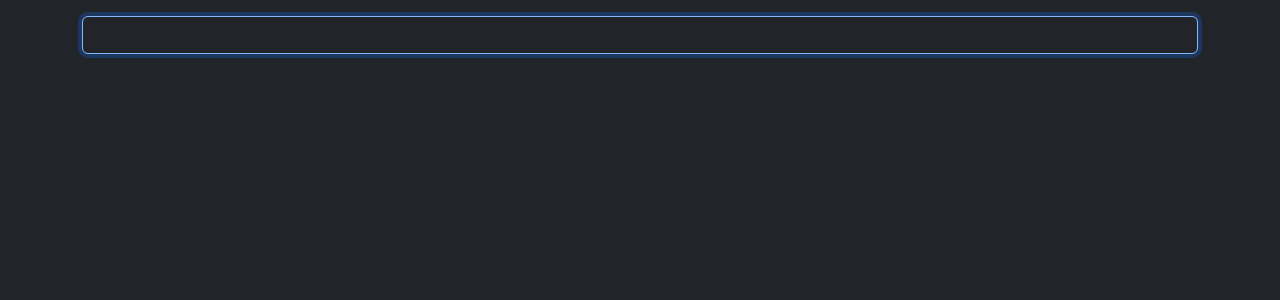
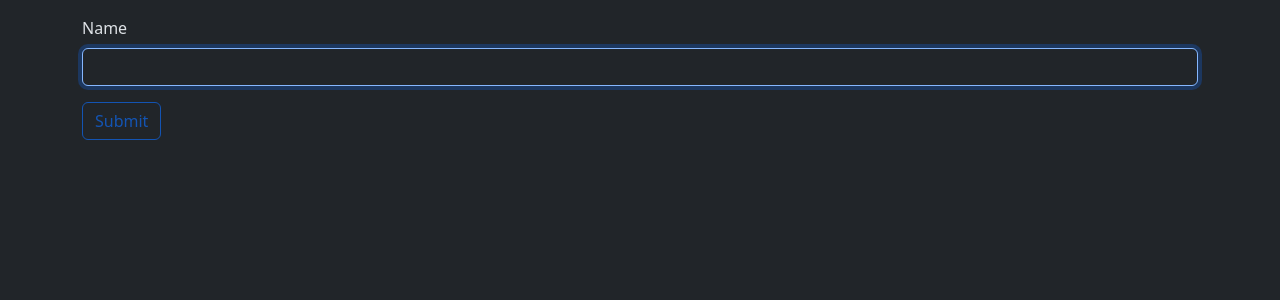
Before and after one commit to zamoosh/react-first, a React (Vite) app: page / in a window 1280 px wide. Shown: the top 300 px of the page. Built offline with nearby package versions, Linux system fonts and the light colour scheme.

Commit message:
set focuse using react hook form and zod

```diff
--- a/src/App.tsx
+++ b/src/App.tsx
@@ -1,10 +1,24 @@
 import { useEffect, useRef } from "react";
+import { z } from "zod";
+import { useForm } from "react-hook-form";
+import { zodResolver } from "@hookform/resolvers/zod";
+
+const schema = z.object({
+  name: z.string().min(10),
+});
+
+type FormData = z.infer<typeof schema>;
 
 function App() {
-  const ref = useRef<HTMLInputElement>(null);
+  const {
+    register,
+    handleSubmit,
+    formState: { errors, isValid },
+    setFocus,
+  } = useForm<FormData>({ resolver: zodResolver(schema) });
 
   useEffect(() => {
-    if (ref.current) ref.current.focus();
+    setFocus("name")
   });
 
   useEffect(() => {
@@ -13,7 +27,25 @@ function App() {
 
   return (
     <div className={"container mt-3"}>
-      <input ref={ref} className="form-control" />
+      <form onSubmit={handleSubmit((data) => console.log(data))}>
+        <div className="mb-3">
+          <label className="form-label" htmlFor={register("name").name}>
+            Name
+          </label>
+          <input
+            id={register("name").name}
+            {...register("name")}
+            // ref={ref}
+            className={
+              "form-control " + (errors.name && "border border-danger")
+            }
+          />
+        </div>
+
+        <button disabled={!isValid} className="btn btn-outline-primary">
+          Submit
+        </button>
+      </form>
     </div>
   );
 }
```
